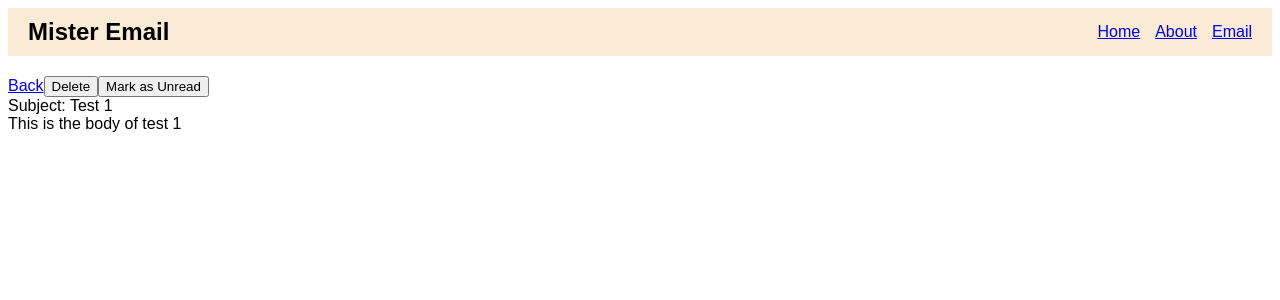
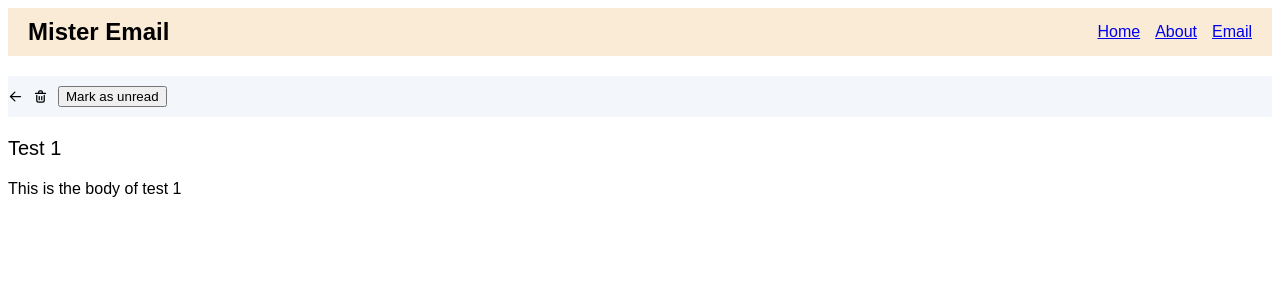
Before and after one commit to kerenduchan/kmail, a React (Vite) app: page /#/email/e1 in a window 1280 px wide. Shown: the top 300 px of the page. Built offline with nearby package versions, Linux system fonts and the light colour scheme.

Commit message:
styling for EmailDetails

```diff
--- a/src/assets/css/index.css
+++ b/src/assets/css/index.css
@@ -3,6 +3,7 @@
 
 /* Pages */
 @import 'pages/email-index.css';
+@import 'pages/email-details.css';
 
 /* Components */
 @import 'cmps/app-header.css';
--- /dev/null
+++ b/src/assets/css/pages/email-details.css
@@ -0,0 +1,28 @@
+.email-details-actions {
+    padding: 10px 0;
+    background-color: #f3f6fa;
+    display: flex;
+    gap: 10px;
+    align-items: center;
+}
+
+.email-details-action-back {
+    display: flex;
+    align-items: center;
+    justify-content: center;
+}
+
+.email-details-action-back img {
+    width: 15px;
+    height: 15px;
+}
+
+.email-details-action-delete {
+    width: 15px;
+    height: 15px;
+}
+
+.email-details-subject {
+    font-size: 20px;
+    padding: 20px 0;
+}
--- a/src/pages/EmailDetails.jsx
+++ b/src/pages/EmailDetails.jsx
@@ -48,15 +48,31 @@ export function EmailDetails() {
     if (!email) return <div>Loading..</div>
     return (
         <section className="email-details">
-            <Link className="email-details-back" to="/email">
-                Back
-            </Link>
-            <button onClick={onDeleteEmail}>Delete</button>
-            <button onClick={onMarkEmailAsUnread}>Mark as Unread</button>
-            <header className="email-details-subject">
-                Subject: {email.subject}
-            </header>
-            <article className="email-details-body">{email.body}</article>
+            {/* Actions */}
+            <section className="email-details-actions">
+                {/* Back */}
+                <Link className="email-details-action-back" to="/email">
+                    <img src="imgs/left-arrow.svg" alt="Back" />
+                </Link>
+                {/* Delete */}
+                <img
+                    className="email-details-action-delete"
+                    src="imgs/garbage-bin.svg"
+                    alt="Delete"
+                    onClick={onDeleteEmail}
+                />
+                {/* Mark as unread */}
+                <button onClick={onMarkEmailAsUnread}>Mark as unread</button>
+            </section>
+            {/* Email Contents */}
+            <section className="email-details-content">
+                {/* Email Subject */}
+                <header className="email-details-subject">
+                    {email.subject}
+                </header>
+                {/* Email Body */}
+                <article className="email-details-body">{email.body}</article>
+            </section>
         </section>
     )
 }
```
Also changed, not shown: public/imgs/garbage-bin.svg (added), public/imgs/left-arrow.svg (added).
